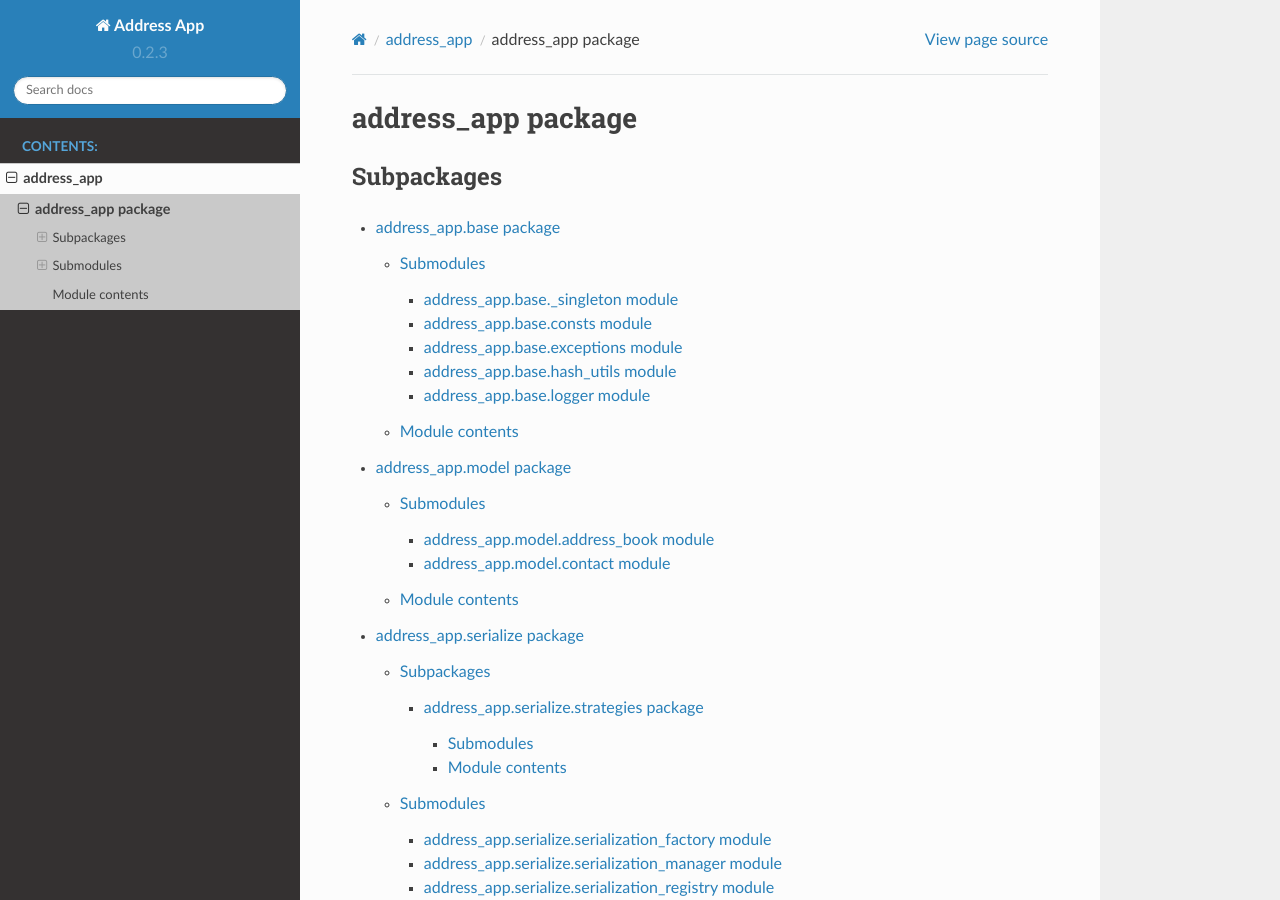
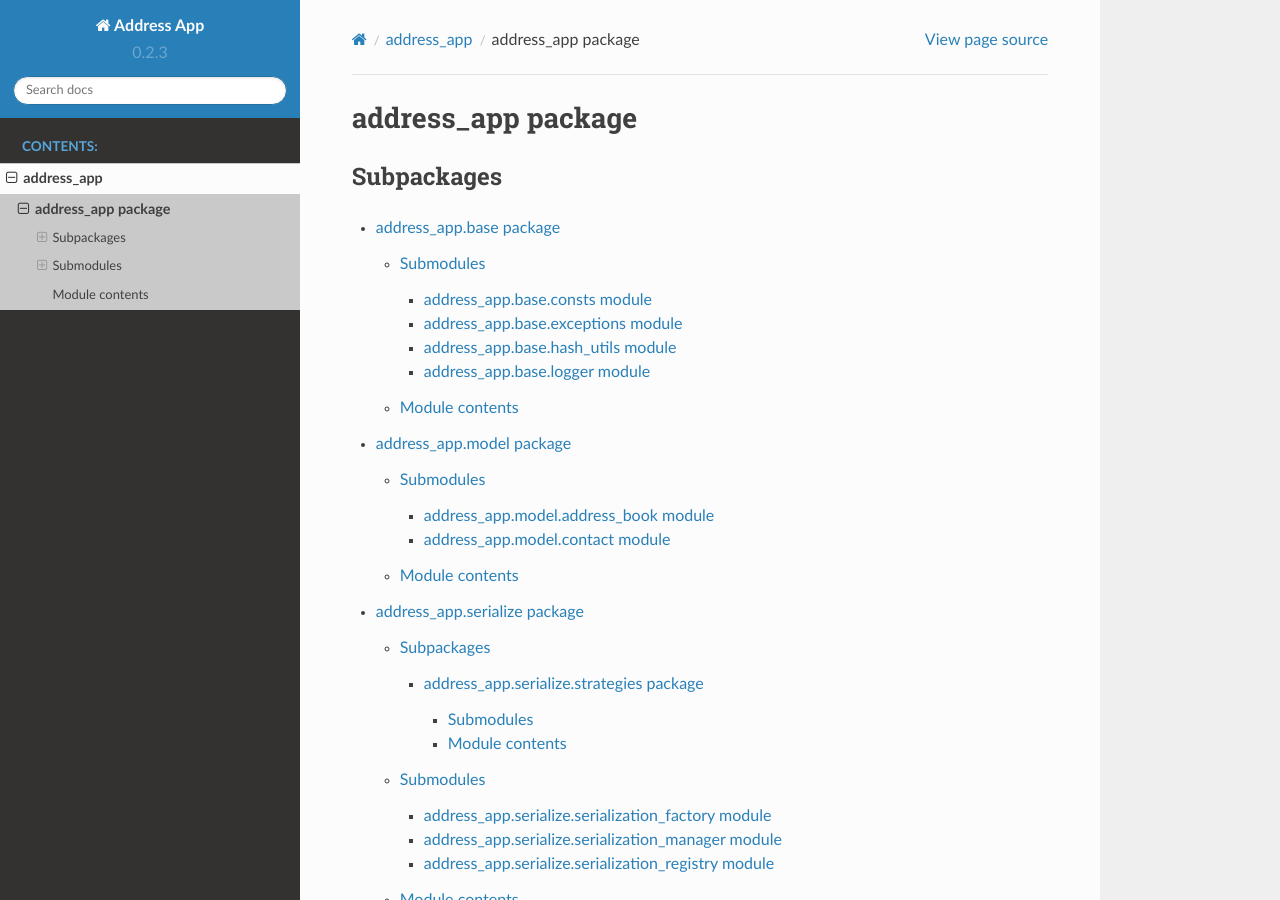
Before and after one commit to michaellevin/al-address-book, a Sphinx documentation site: the page built from docs/source/address_app.rst, in a window 1280 px wide and 900 px high. Built offline with Sphinx 7.4.7 and the Read the Docs theme 2.0.0, drawn with Linux system fonts in a browser that asks for light colours.

Commit message:
minor changes

```diff
--- a/address_app/__init__.py
+++ b/address_app/__init__.py
@@ -7,6 +7,5 @@ from .base import get_logger, consts, exceptions
 
 
 from .database import AdbDatabase
-from .model import AddressBook
 from .view import ViewManager
 from .serialize import SerializationManager
--- a/docs/source/address_app.base._singleton.rst
+++ /dev/null
@@ -1,8 +0,0 @@
-address\_app.base.\_singleton module
-====================================
-
-.. automodule:: address_app.base._singleton
-   :members:
-   :undoc-members:
-   :show-inheritance:
-   :private-members:
--- a/docs/source/address_app.base.rst
+++ b/docs/source/address_app.base.rst
@@ -7,7 +7,6 @@ Submodules
 .. toctree::
    :maxdepth: 4
 
-   address_app.base._singleton
    address_app.base.consts
    address_app.base.exceptions
    address_app.base.hash_utils
```
Also changed, not shown: 1 other file.
